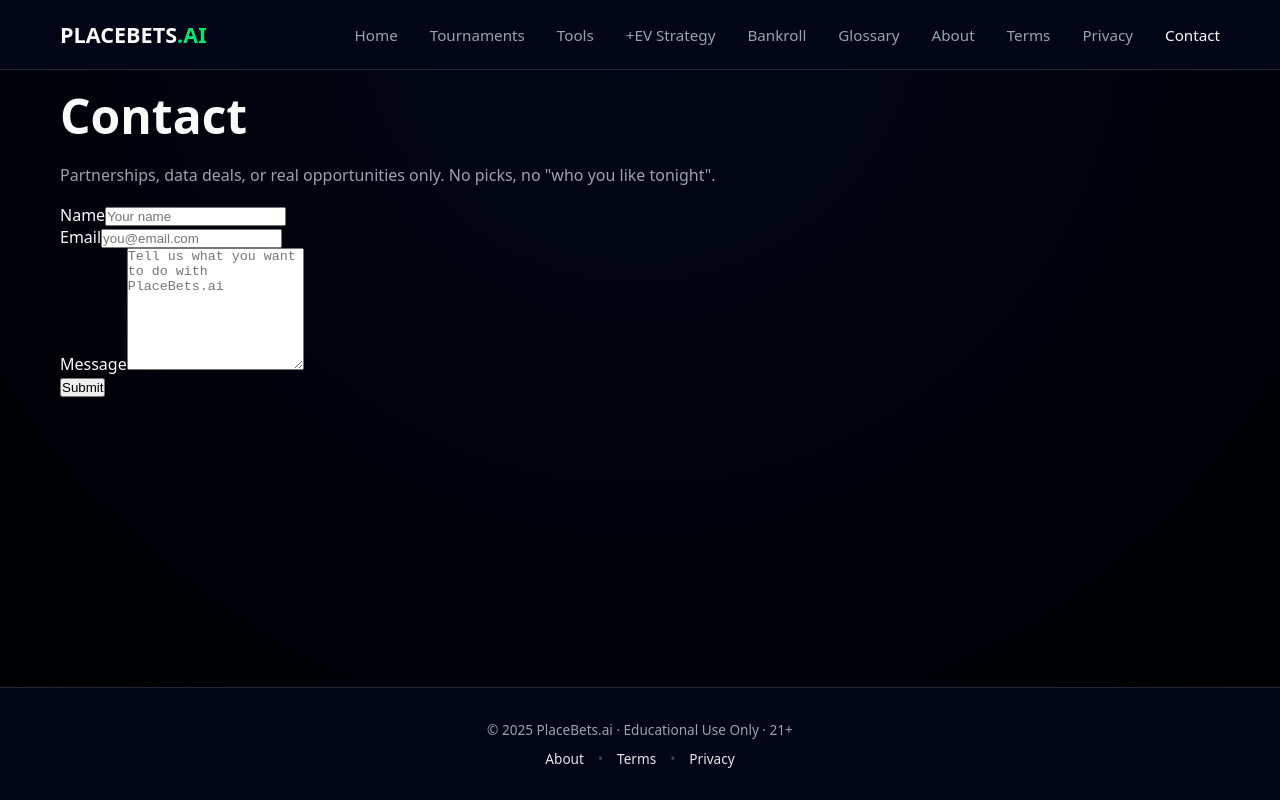
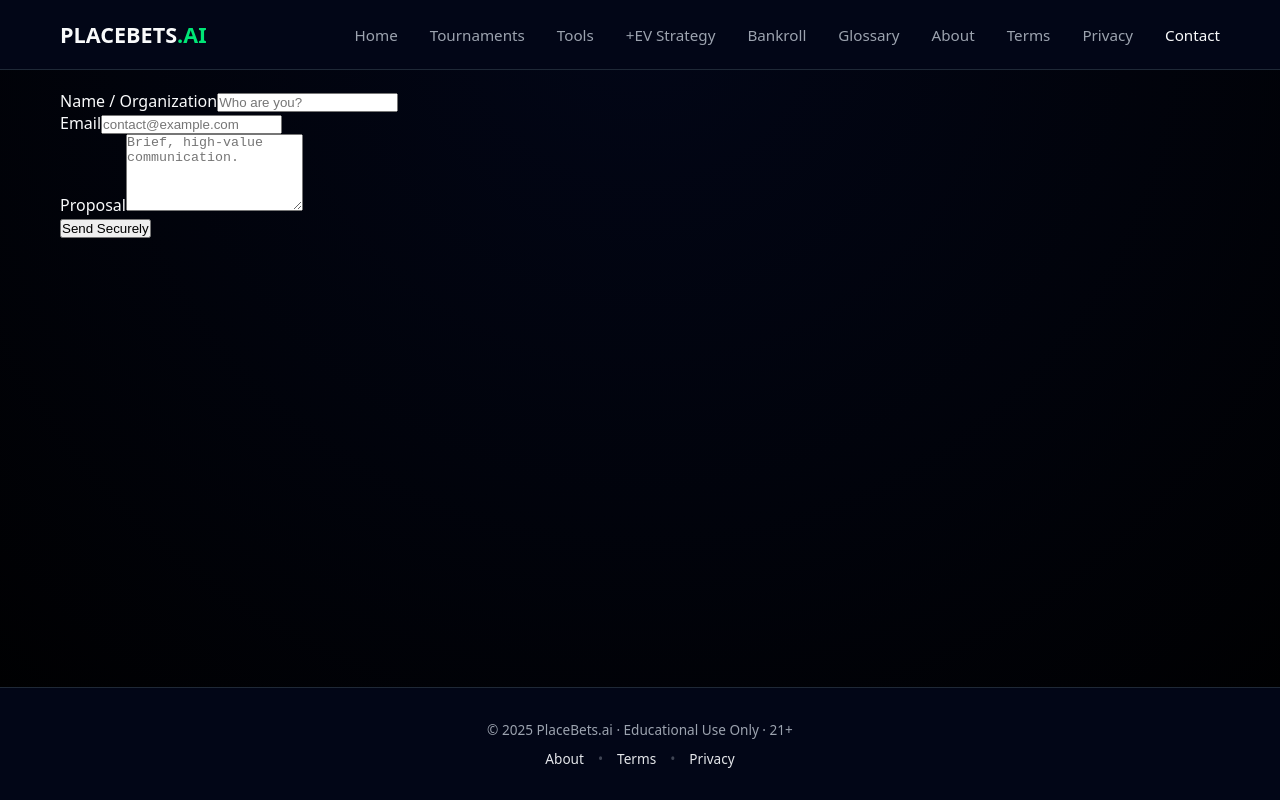
Before and after one commit to placebetsai/Placebetsai, a Next.js app: page /contact in a window 1280 px wide. Built offline with nearby package versions, Linux system fonts and the light colour scheme.

Commit message:
Update page.js

```diff
--- a/app/contact/page.js
+++ b/app/contact/page.js
@@ -1,17 +1,92 @@
-import { Suspense } from "react";
-import ContactForm from "./ContactForm";
+'use client';
 
-export default function ContactPage() {
+import { useSearchParams } from 'next/navigation';
+
+export default function ContactForm() {
+  const searchParams = useSearchParams();
+  const isSuccess = searchParams.get('success') === 'true';
+
+  if (isSuccess) {
+    return (
+      <div className="bg-emerald-900/20 border border-emerald-500/50 rounded-lg p-8 text-center">
+        <h3 className="text-2xl font-bold text-emerald-400 mb-2">Message Received</h3>
+        <p className="text-slate-300">
+          We'll be in touch if the numbers make sense.
+        </p>
+        <a
+          href="/"
+          className="inline-block mt-6 text-emerald-400 hover:text-emerald-300 underline underline-offset-4"
+        >
+          Return to Dashboard
+        </a>
+      </div>
+    );
+  }
+
   return (
-    <div className="max-w-2xl mx-auto p-8 mt-12">
-      <h1 className="text-4xl font-bold mb-6">Contact</h1>
-      <p className="text-lg text-slate-300 mb-12">
-        Partnerships, data deals, or real opportunities only. No picks, no "who you like tonight".
-      </p>
+    <form
+      action="https://formsubmit.co/info@placebets.ai"
+      method="POST"
+      className="space-y-6"
+    >
+      {/* FormSubmit Configuration */}
+      <input type="hidden" name="_next" value="https://placebets.ai/contact?success=true" />
+      <input type="hidden" name="_subject" value="New Inquiry - PlaceBets.ai" />
+      <input type="hidden" name="_captcha" value="false" />
+      <input type="hidden" name="_template" value="table" />
 
-      <Suspense fallback={<p className="text-center text-slate-300 text-lg mt-10">Loading form...</p>}>
-        <ContactForm />
-      </Suspense>
-    </div>
+      {/* Name */}
+      <div>
+        <label htmlFor="name" className="block text-sm font-medium text-slate-400 mb-2">
+          Name / Organization
+        </label>
+        <input
+          type="text"
+          name="name"
+          id="name"
+          required
+          className="appearance-none w-full bg-slate-900 border border-slate-700 rounded-lg px-4 py-3 text-white placeholder-slate-600 focus:outline-none focus:ring-2 focus:ring-emerald-500 focus:border-transparent transition-all"
+          placeholder="Who are you?"
+        />
+      </div>
+
+      {/* Email */}
+      <div>
+        <label htmlFor="email" className="block text-sm font-medium text-slate-400 mb-2">
+          Email
+        </label>
+        <input
+          type="email"
+          name="email"
+          id="email"
+          required
+          className="appearance-none w-full bg-slate-900 border border-slate-700 rounded-lg px-4 py-3 text-white placeholder-slate-600 focus:outline-none focus:ring-2 focus:ring-emerald-500 focus:border-transparent transition-all"
+          placeholder="contact@example.com"
+        />
+      </div>
+
+      {/* Message */}
+      <div>
+        <label htmlFor="message" className="block text-sm font-medium text-slate-400 mb-2">
+          Proposal
+        </label>
+        <textarea
+          name="message"
+          id="message"
+          rows="5"
+          required
+          className="appearance-none w-full bg-slate-900 border border-slate-700 rounded-lg px-4 py-3 text-white placeholder-slate-600 focus:outline-none focus:ring-2 focus:ring-emerald-500 focus:border-transparent transition-all resize-none"
+          placeholder="Brief, high-value communication."
+        ></textarea>
+      </div>
+
+      {/* Submit Button */}
+      <button
+        type="submit"
+        className="w-full bg-emerald-600 hover:bg-emerald-500 text-white font-bold py-4 rounded-lg shadow-lg hover:shadow-emerald-500/20 transition-all duration-200 transform hover:-translate-y-0.5"
+      >
+        Send Securely
+      </button>
+    </form>
   );
 }
```
